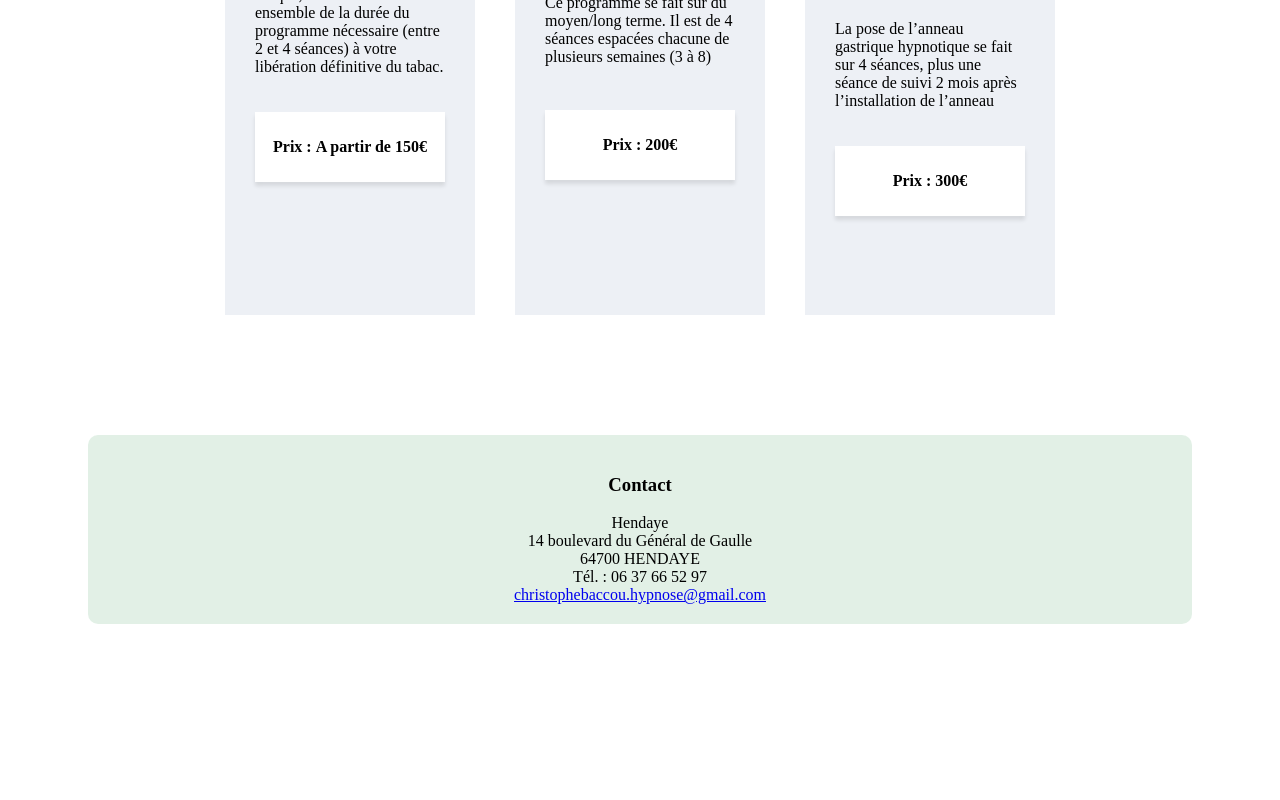
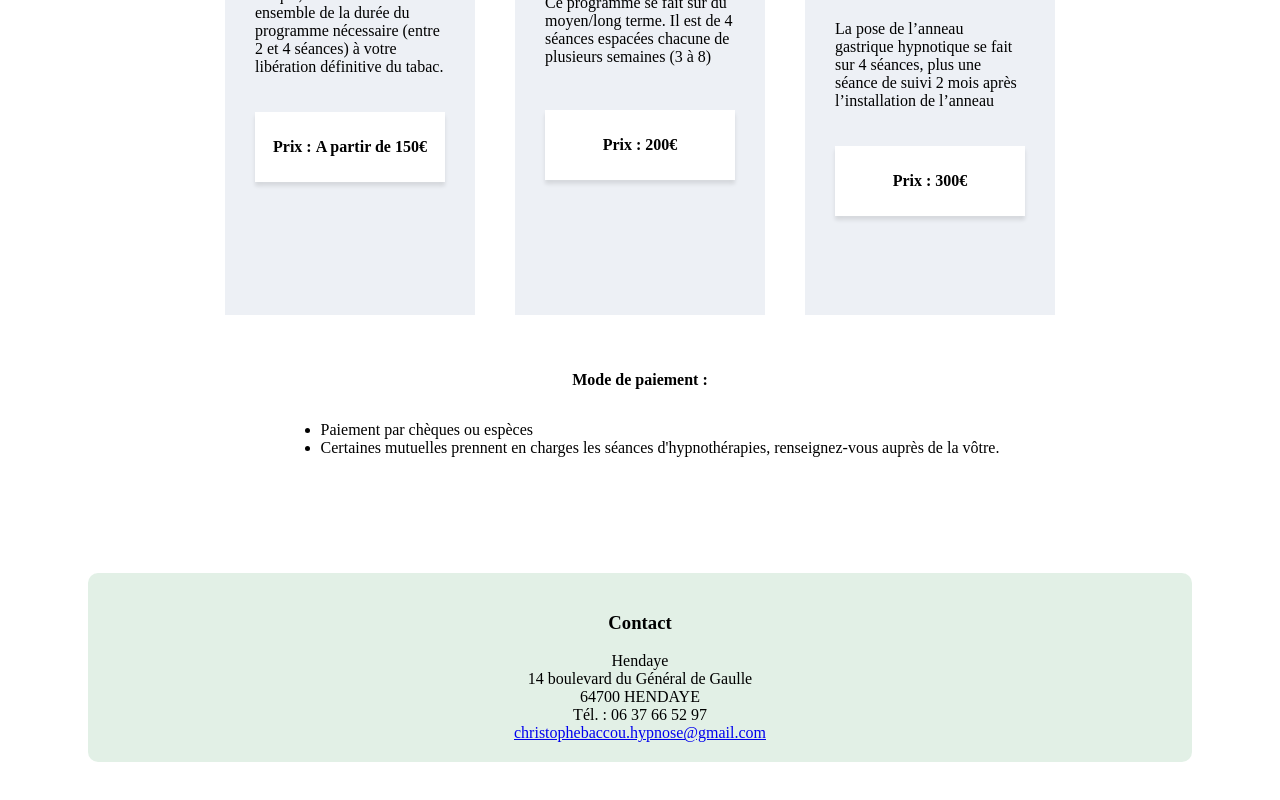
Before and after one commit to nicoriera/hypnose-frontend, a React (Create React App) app: page /tarifs in a window 1280 px wide. Shown: the part 1020-1820 px from the top of the page. Before the commit the page ends 1752 px from the top, so only its background shows below. Built offline with nearby package versions, Linux system fonts and the light colour scheme; what google-maps-react would draw is missing.

Commit message:
update css blocs tarifs height size and add text mode paiement

```diff
--- a/src/App.css
+++ b/src/App.css
@@ -353,7 +353,7 @@ margin-left: 30px;
   box-sizing: border-box;
   padding: 20px 30px;
   margin: 20px 10px;
-  width: 400px;
+  width: 350px;
   min-height: 500px;
 }
 .therapie-picture {
@@ -476,7 +476,12 @@ border-radius: 20px;
 }
 .tarif-infos{
   min-height: 80px;
-
+}
+.tarif-payement{
+  display: flex;
+  flex-direction: column;
+  margin-top: 20px;
+  align-items: center;
 }
 /* CONTACT */
 
--- a/src/pages/Tarifs.js
+++ b/src/pages/Tarifs.js
@@ -64,6 +64,13 @@ const Tarifs = () => {
           />
         </div>
       </div>
+      <div className="tarif-payement">
+      <p style={{fontWeight:"bold"}}>Mode de paiement :</p>
+      <ul>
+      <li>Paiement par chèques ou espèces</li>
+      <li>Certaines mutuelles prennent en charges les séances d'hypnothérapies, renseignez-vous auprès de la vôtre.</li>
+      </ul>
+      </div>
       <Footer/>
   </div>
    </div>
```
